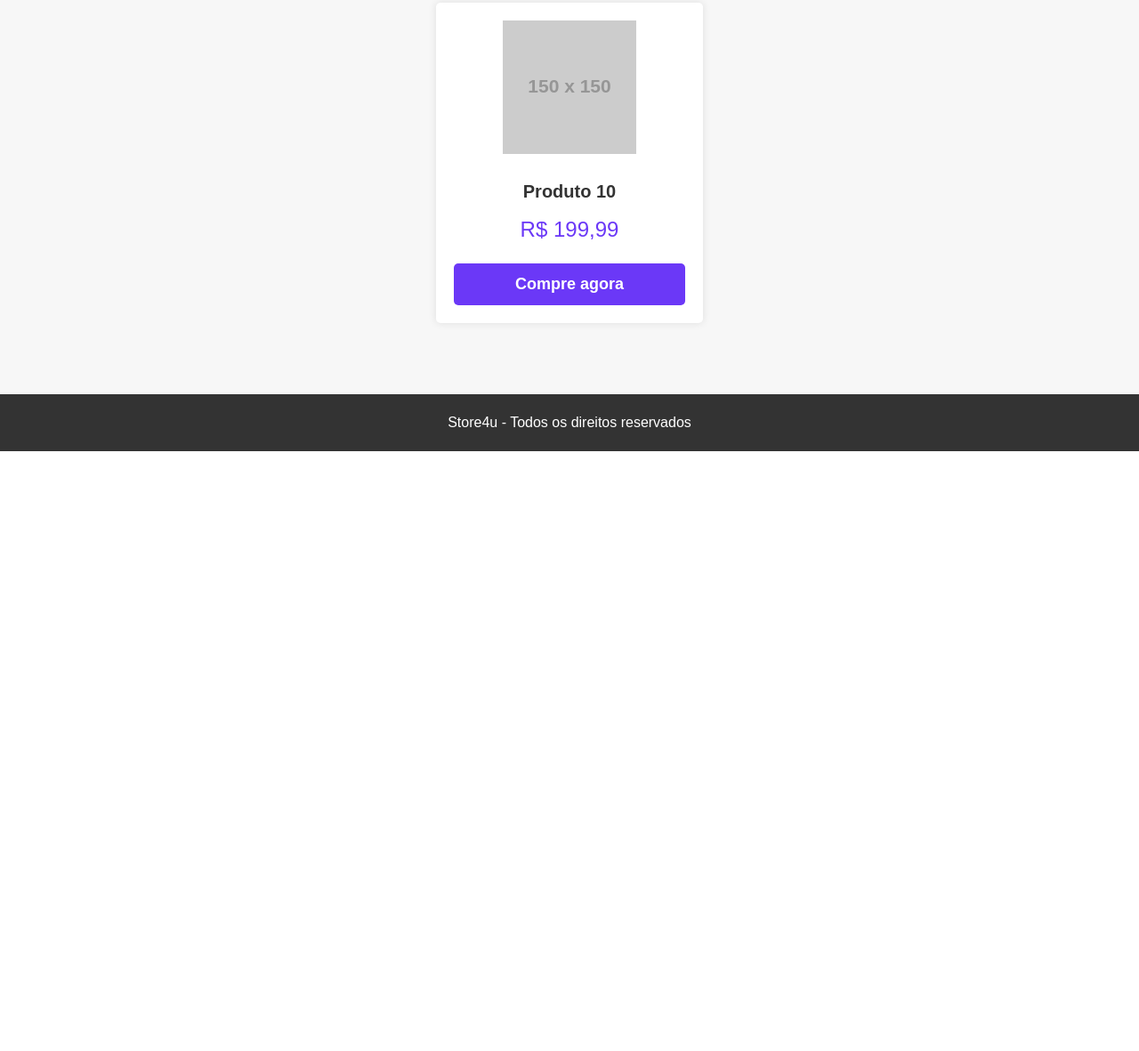
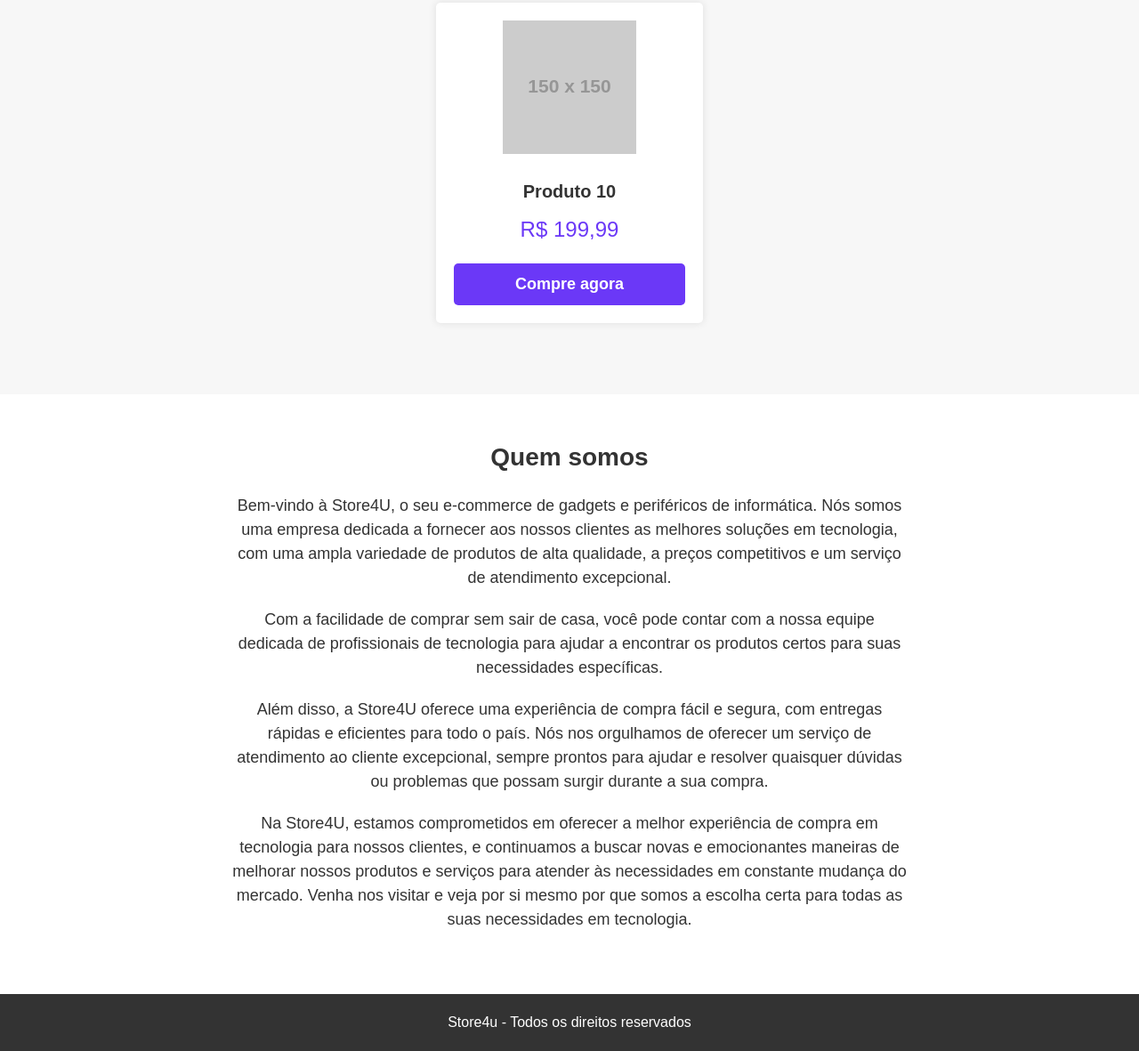
Before and after one commit to JGomes23/Store4u, a plain HTML site: page produtos/index.html in a window 1280 px wide. Shown: the part 1447-2628 px from the top of the page at 89% size. Before the commit the page ends 1954 px from the top, so only its background shows below. Drawn offline with Linux system fonts and the light colour scheme; placeholder pictures from the web are drawn by us.

Commit message:
update produtos

```diff
--- a/produtos/index.html
+++ b/produtos/index.html
@@ -13,9 +13,9 @@
     <h1>Store4u</h1>
     <nav>
       <ul>
-        <li><a href="#">Início</a></li>
-        <li><a href="#">Produtos</a></li>
-        <li><a href="#">Contato</a></li>
+        <li><a href="/Store4u/Landing Page/index.html">Início</a></li>
+        <li><a href="/Store4u/produtos/index.html">Produtos</a></li>
+        <li><a href="#quem-somos">Sobre nós</a></li>
       </ul>
     </nav>
   </header>
@@ -131,10 +131,42 @@
         <a href="#" class="btn" onclick="comprar()">Compre agora</a>
       </div>
       </div>
+</div>
+    </section>
+
+    <section class="quem-somos" id="quem-somos">
+      <h2>Quem somos</h2>
+      <p>
+        Bem-vindo à Store4U, o seu e-commerce de gadgets e periféricos de
+        informática. Nós somos uma empresa dedicada a fornecer aos nossos
+        clientes as melhores soluções em tecnologia, com uma ampla variedade de
+        produtos de alta qualidade, a preços competitivos e um serviço de
+        atendimento excepcional.
+      </p>
+      <p>
+        Com a facilidade de comprar sem sair de casa, você pode contar com a
+        nossa equipe dedicada de profissionais de tecnologia para ajudar a
+        encontrar os produtos certos para suas necessidades específicas.
+      </p>
+      <p>
+        Além disso, a Store4U oferece uma experiência de compra fácil e segura,
+        com entregas rápidas e eficientes para todo o país. Nós nos orgulhamos
+        de oferecer um serviço de atendimento ao cliente excepcional, sempre
+        prontos para ajudar e resolver quaisquer dúvidas ou problemas que possam
+        surgir durante a sua compra.
+      </p>
+      <p>
+        Na Store4U, estamos comprometidos em oferecer a melhor experiência de
+        compra em tecnologia para nossos clientes, e continuamos a buscar novas
+        e emocionantes maneiras de melhorar nossos produtos e serviços para
+        atender às necessidades em constante mudança do mercado. Venha nos
+        visitar e veja por si mesmo por que somos a escolha certa para todas as
+        suas necessidades em tecnologia.
+      </p>
+    </section>
 
 
-    </div>
-    </section>
+
     <footer>
       <p>Store4u - Todos os direitos reservados</p>
     </footer>
--- a/produtos/produtos.css
+++ b/produtos/produtos.css
@@ -143,6 +143,27 @@ header nav a:hover {
 }
 
 
+/* Estilos da nova section */
+.quem-somos {
+  max-width: 800px;
+  margin: 0 auto;
+  text-align: center;
+  padding: 50px 20px;
+}
+
+.quem-somos h2 {
+  font-size: 28px;
+  margin-bottom: 20px;
+}
+
+.quem-somos p {
+  font-size: 18px;
+  line-height: 1.5;
+  margin-bottom: 20px;
+}
+
+
+
 @media only screen and (max-width: 768px) {
   /* Estilos do cabeçalho */
   header {
```
Also changed, not shown: Landing Page/index.html (+4 -4 lines).
